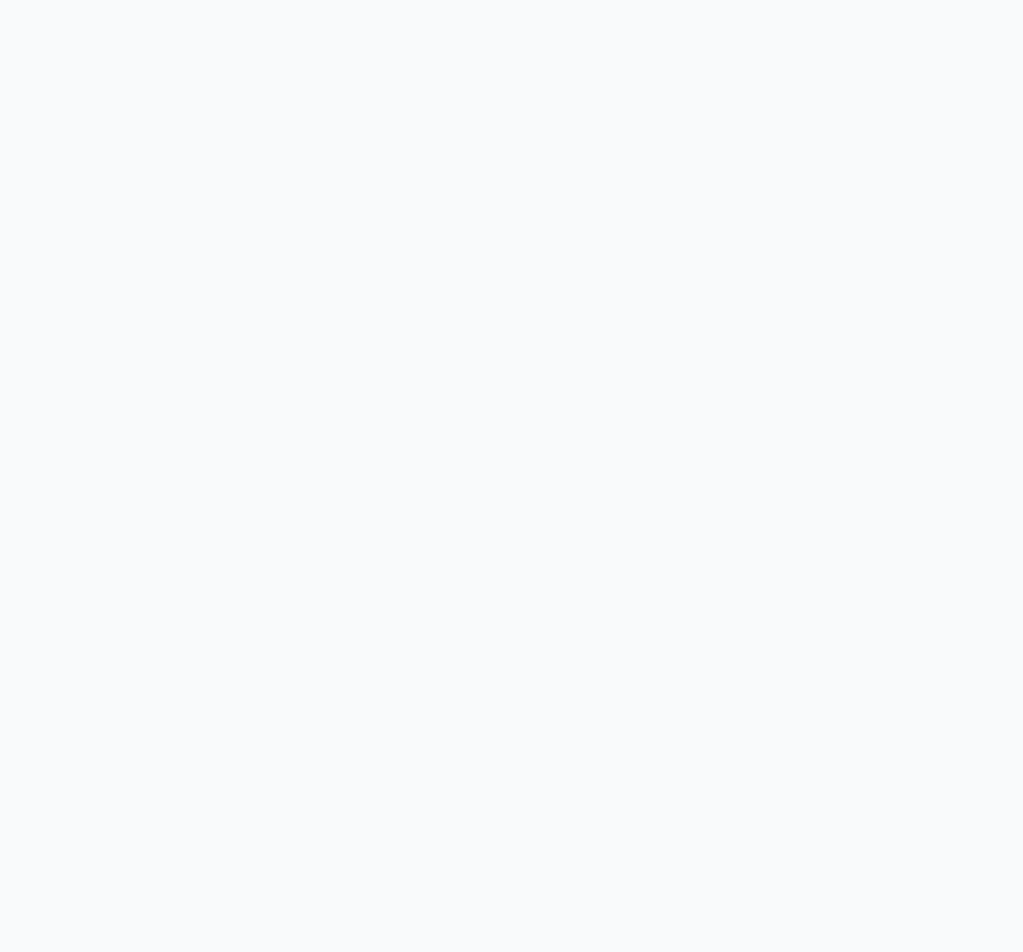
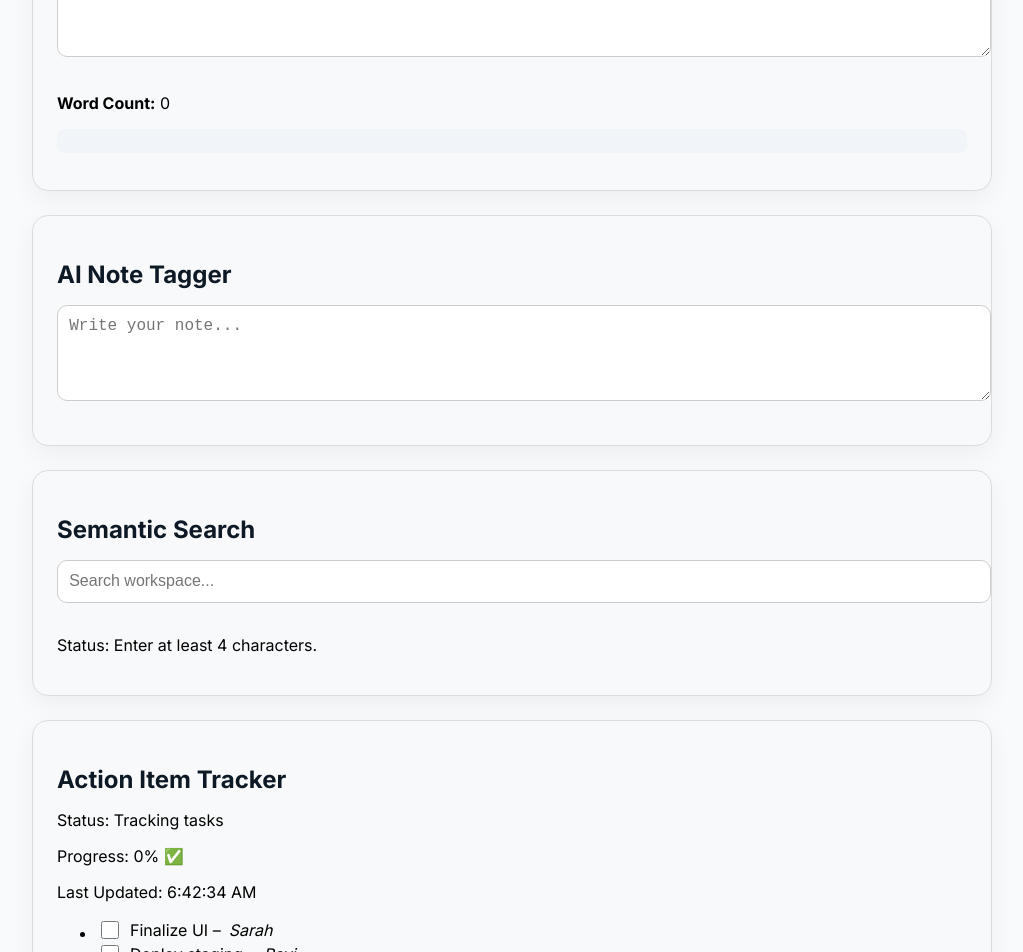
Before and after one commit to Abitha236/cortex, a Next.js app: page /features in a window 1280 px wide. Shown: the part 520-1472 px from the top of the page, without its empty margins (128-1151 px from the left). Before the commit the page ends 800 px from the top, so only its background shows below. Built offline with nearby package versions, Linux system fonts and the light colour scheme.

Commit message:
updated component codes and features.js

```diff
--- a/src/components/ActionItemTracker.js
+++ b/src/components/ActionItemTracker.js
@@ -14,9 +14,7 @@ const ActionItemTracker = () => {
   const [completedTasks, setCompletedTasks] = useState([]);
 
   useEffect(() => {
-    setTimeout(() => {
-      setStatus("Tracking tasks");
-    }, 500);
+    setTimeout(() => setStatus("Tracking tasks"), 500);
   }, []);
 
   useEffect(() => {
@@ -26,12 +24,6 @@ const ActionItemTracker = () => {
     setLastUpdate(new Date().toLocaleTimeString());
     setCompletedTasks(completed.map(i => i.task));
   }, [items]);
-
-  const toggleStatus = (index) => {
-    const updated = [...items];
-    updated[index].done = !updated[index].done;
-    setItems(updated);
-  };
 
   return (
     <div className="ai-box action-tracker">
@@ -43,7 +35,11 @@ const ActionItemTracker = () => {
         {items.map((item, i) => (
           <li key={i} className={item.done ? "done" : ""}>
             <label>
-              <input type="checkbox" checked={item.done} onChange={() => toggleStatus(i)} />
+              <input type="checkbox" checked={item.done} onChange={() => {
+                const updated = [...items];
+                updated[i].done = !updated[i].done;
+                setItems(updated);
+              }} />
               {item.task} – <em>{item.assignedTo}</em>
             </label>
           </li>
--- a/src/components/MeetingSummaryAI.js
+++ b/src/components/MeetingSummaryAI.js
@@ -4,12 +4,13 @@ const MeetingSummaryAI = () => {
   const [transcript, setTranscript] = useState("");
   const [summary, setSummary] = useState("");
   const [wordCount, setWordCount] = useState(0);
-
+  const [lastSummarized, setLastSummarized] = useState("");
 
   useEffect(() => {
     if (transcript.length > 30) {
       const timer = setTimeout(() => {
         setSummary("Summary: Key topics were project deadlines, team roles, and upcoming releases.");
+        setLastSummarized(new Date().toLocaleTimeString());
       }, 2000);
       return () => clearTimeout(timer);
     } else {
@@ -33,6 +34,7 @@ const MeetingSummaryAI = () => {
       />
       <p><strong>Word Count:</strong> {wordCount}</p>
       <pre>{summary}</pre>
+      {lastSummarized && <p><em>Last summarized at: {lastSummarized}</em></p>}
     </div>
   );
 };
--- a/src/components/SemanticSearch.js
+++ b/src/components/SemanticSearch.js
@@ -27,7 +27,6 @@ const SemanticSearch = () => {
         setStatus("Results ready");
         setLoading(false);
       }, 1500);
-
       return () => clearTimeout(timer);
     } else {
       setResults([]);
--- a/src/pages/features.js
+++ b/src/pages/features.js
@@ -1,4 +1,8 @@
 import Layout from '@/components/Layout';
+import MeetingSummaryAI from "@/components/MeetingSummaryAI";
+import TagNotesAI from "@/components/TagNotesAI";
+import SemanticSearch from "@/components/SemanticSearch";
+import ActionItemTracker from "@/components/ActionItemTracker";
 
 export default function Features() {
   return (
@@ -12,6 +16,12 @@ export default function Features() {
           <li>Context-aware search</li>
           <li>Multi-device synchronization</li>
         </ul>
+        <main>
+          <MeetingSummaryAI />
+      <TagNotesAI />
+      <SemanticSearch />
+      <ActionItemTracker />
+        </main>
       </section>
     </Layout>
   );
--- a/src/styles/globals.css
+++ b/src/styles/globals.css
@@ -128,13 +128,14 @@ body {
   border-radius: 16px;
   padding: 1.5rem;
   margin: 1.5rem 0;
-  box-shadow: 0 8px 24px rgba(0,0,0,0.05);
+  box-shadow: 0 8px 24px rgba(0, 0, 0, 0.05);
   transition: all 0.3s ease;
+  color: #000; /* Ensure text is black */
 }
 
 .ai-box:hover {
   transform: scale(1.01);
-  box-shadow: 0 12px 32px rgba(0,0,0,0.08);
+  box-shadow: 0 12px 32px rgba(0, 0, 0, 0.08);
 }
 
 .ai-box h2 {
@@ -152,12 +153,22 @@ body {
   font-size: 1rem;
   margin-bottom: 1rem;
   transition: border-color 0.3s ease;
+  color: #000;
+  background-color: #fff;
 }
 
 .ai-box input:focus,
 .ai-box textarea:focus {
   border-color: #3b82f6;
   outline: none;
+}
+
+pre {
+  background: #f1f5f9;
+  padding: 0.75rem;
+  border-radius: 8px;
+  white-space: pre-wrap;
+  color: #000;
 }
 
 .tag {
@@ -176,6 +187,7 @@ body {
   margin-bottom: 1rem;
   background: #f1f5f9;
   border-radius: 8px;
+  color: #000;
 }
 
 .action-tracker label {
@@ -193,11 +205,3 @@ body {
   text-decoration: line-through;
   color: #999;
 }
-
-pre {
-  background: #f1f5f9;
-  padding: 0.75rem;
-  border-radius: 8px;
-  white-space: pre-wrap;
-  color: #1e293b;
-}
```
Also changed, not shown: src/pages/index.js (+2 -10 lines).
